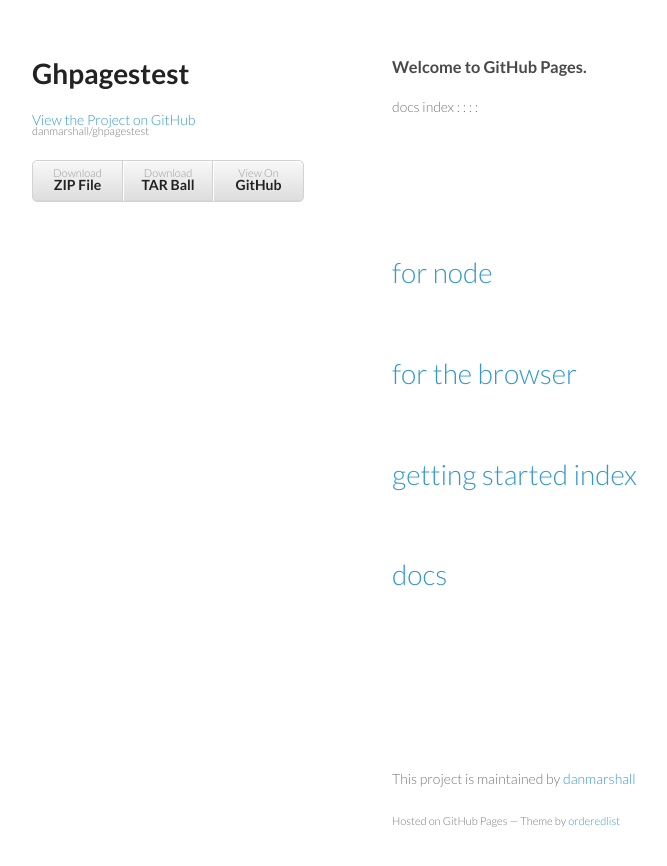
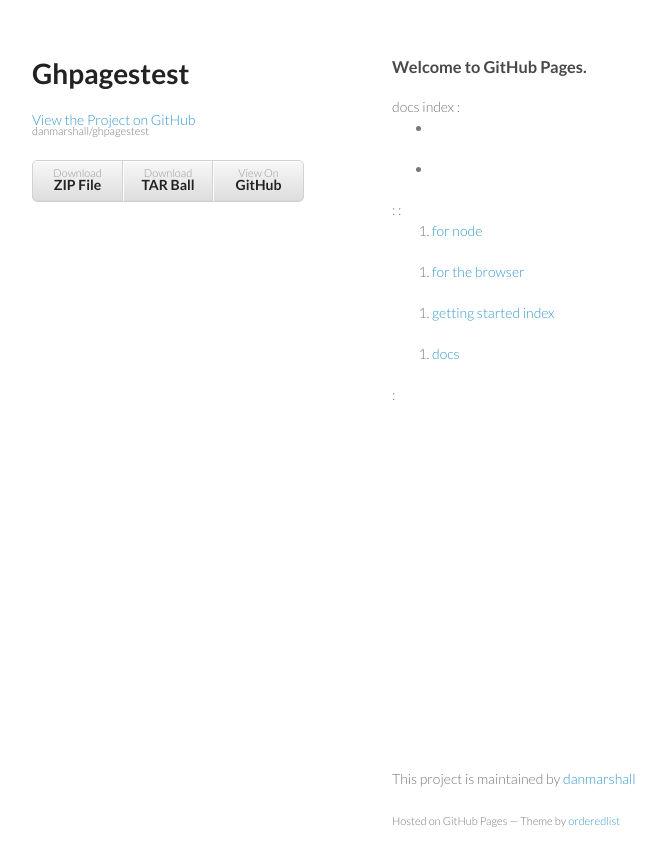
Before and after one commit to danmarshall/ghpagestest, a Jekyll site: the page built from _docs/index.html, in a window 1280 px wide. Shown: the top 866 px of the page, without its empty margins (178-845 px from the left). Built offline with Jekyll 4.4.1, drawn with Linux system fonts in a browser that asks for light colours.

Commit message:
Update index.html

```diff
--- a/_docs/index.html
+++ b/_docs/index.html
@@ -7,17 +7,17 @@
 
 :
 {% for collection in site.collections %}
-    <section>
-        <h1><a href="{{ collection.directory }}">{{ collection.title }}</a></h1>
-    </section>
+    <ul>
+        <li><a href="{{ collection.directory }}">{{ collection.title }}</a></li>
+    </ul>
 {% endfor %}
 :
 
 
 :
 {% for doc in site.docs %}
-    <section>
-        <h1><a href="{{ doc.directory }}">{{ doc.title }}</a></h1>
-    </section>
+    <ol>
+        <li><a href="{{ doc.directory }}">{{ doc.title }}</a></li>
+    </ol>
 {% endfor %}
 :
```
